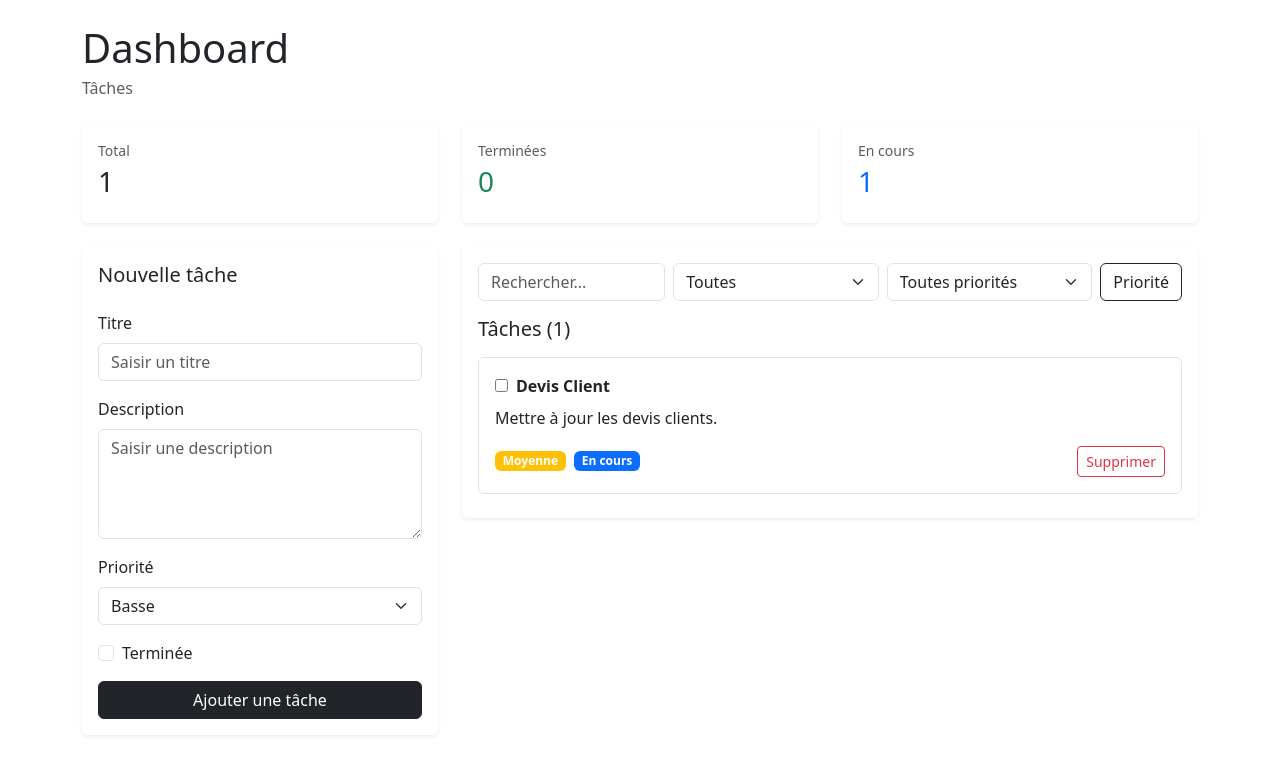
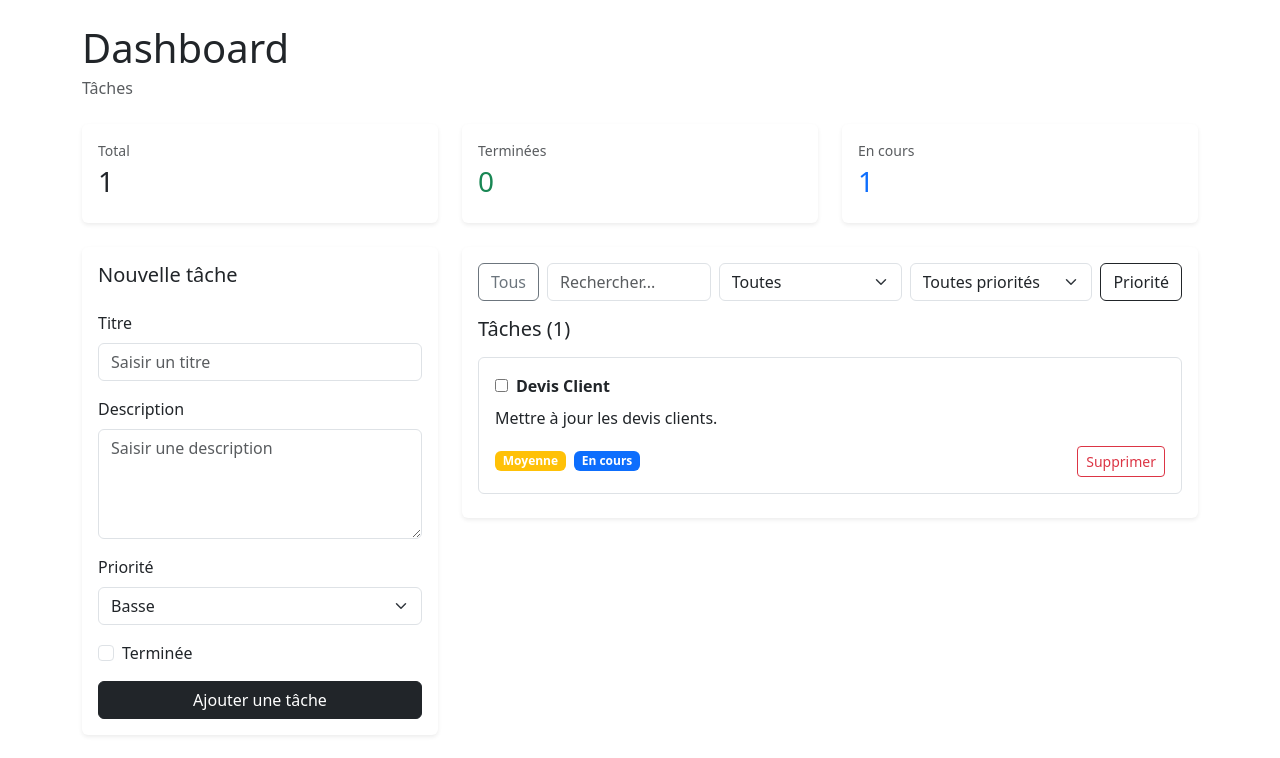
Before and after one commit to Jordandevop/Dashboard_Redux, a React (Vite) app: page / in a window 1280 px wide. Shown: the top 758 px of the page. Built offline with nearby package versions, Linux system fonts and the light colour scheme.

Commit message:
add setSort

```diff
--- a/src/components/TaskFilter.jsx
+++ b/src/components/TaskFilter.jsx
@@ -1,5 +1,5 @@
 import { useDispatch, useSelector } from "react-redux";
-import { setFilter, setPriorityFilter, setSearch, toggleSort } from "../features/tasksSlice";
+import { setFilter, setPriorityFilter, setSearch, setSort} from "../features/tasksSlice";
 
 function TaskFilter() {
   const dispatch = useDispatch();
@@ -10,6 +10,17 @@ function TaskFilter() {
 
   return (
     <div className="d-flex gap-2 mb-3">
+        <button
+    className="btn btn-outline-secondary"
+    onClick={() => {
+        dispatch(setFilter("all"))
+        dispatch(setPriorityFilter("all"))
+        dispatch(setSearch(""))
+       dispatch(setSort(false))
+    }}
+>
+    Tous
+</button>
       <input
         type="text"
         className="form-control"
@@ -38,7 +49,7 @@ function TaskFilter() {
       </select>
       <button
         className={`btn ${sort ? "btn-dark" : "btn-outline-dark"}`}
-        onClick={() => dispatch(toggleSort())}
+        onClick={() => dispatch(setSort(!sort))}
       >
         Priorité
       </button>
--- a/src/components/TaskForm.jsx
+++ b/src/components/TaskForm.jsx
@@ -5,7 +5,7 @@ import TaskSelect from "./TaskSelect";
 import TaskCheckbox from "./TaskCheckbox";
 import { useDispatch } from "react-redux";
 import { useState } from "react";
-import { addTask, setError } from "../features/tasksSlice";
+import { addTask} from "../features/tasksSlice";
 
 const priorityOptions = [
   { value: "low", label: "Basse" },
--- a/src/features/tasksSlice.js
+++ b/src/features/tasksSlice.js
@@ -51,8 +51,8 @@ const taskSlice = createSlice({
         setSearch: (state, action) => {
             state.search = action.payload
         },
-        toggleSort: (state) => {
-            state.sort = !state.sort
+        setSort: (state, action) => {
+            state.sort = action.payload
         },
         setError: (state, action)=>{
             state.error = action.payload
@@ -60,6 +60,6 @@ const taskSlice = createSlice({
     },
 })
 
-export const { addTask, deleteTask, toggleItemTask, setFilter, setPriorityFilter, setSearch,toggleSort, setError} = taskSlice.actions
+export const { addTask, deleteTask, toggleItemTask, setFilter, setPriorityFilter, setSearch,setSort, setError} = taskSlice.actions
 
 export default taskSlice.reducer
```
